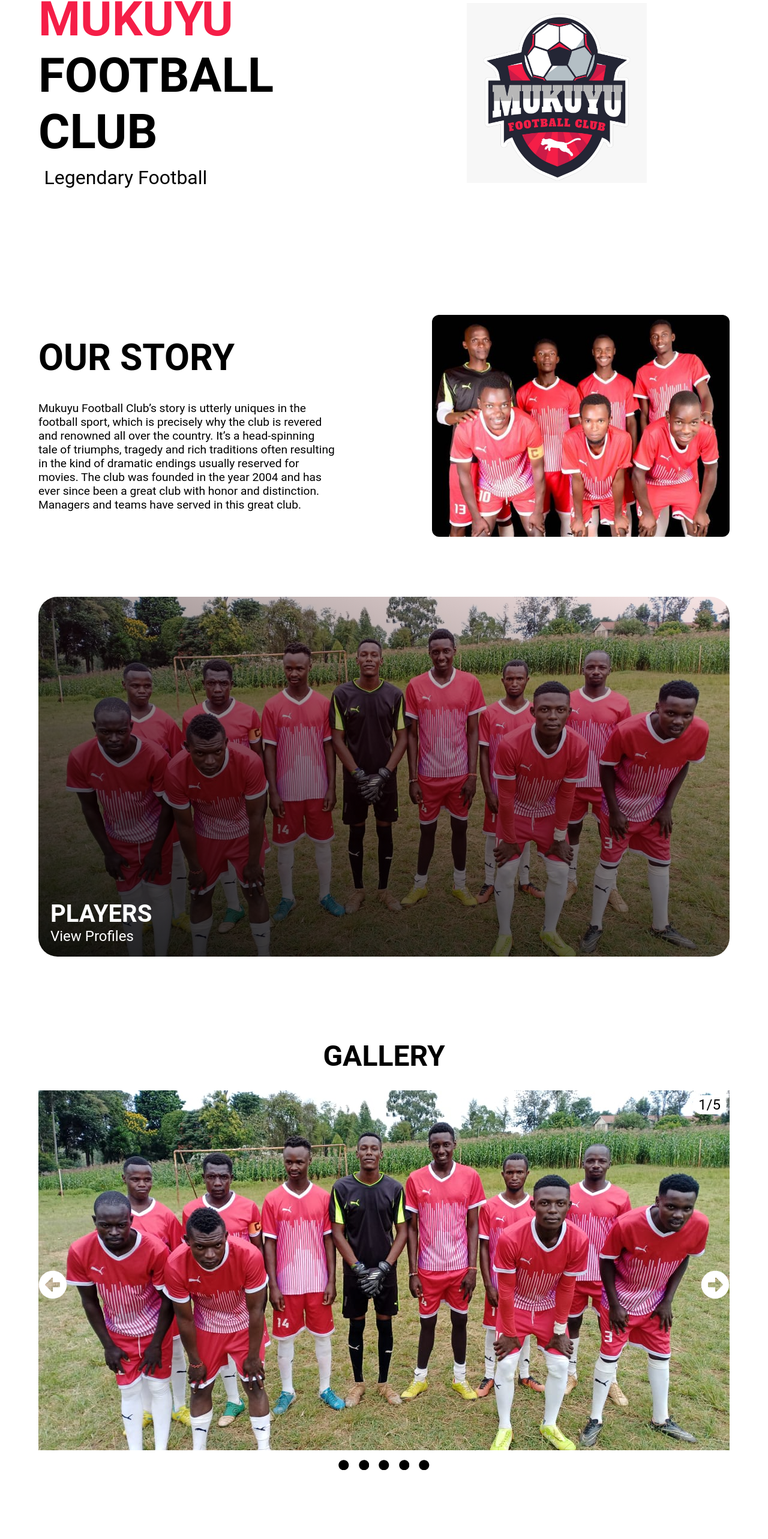
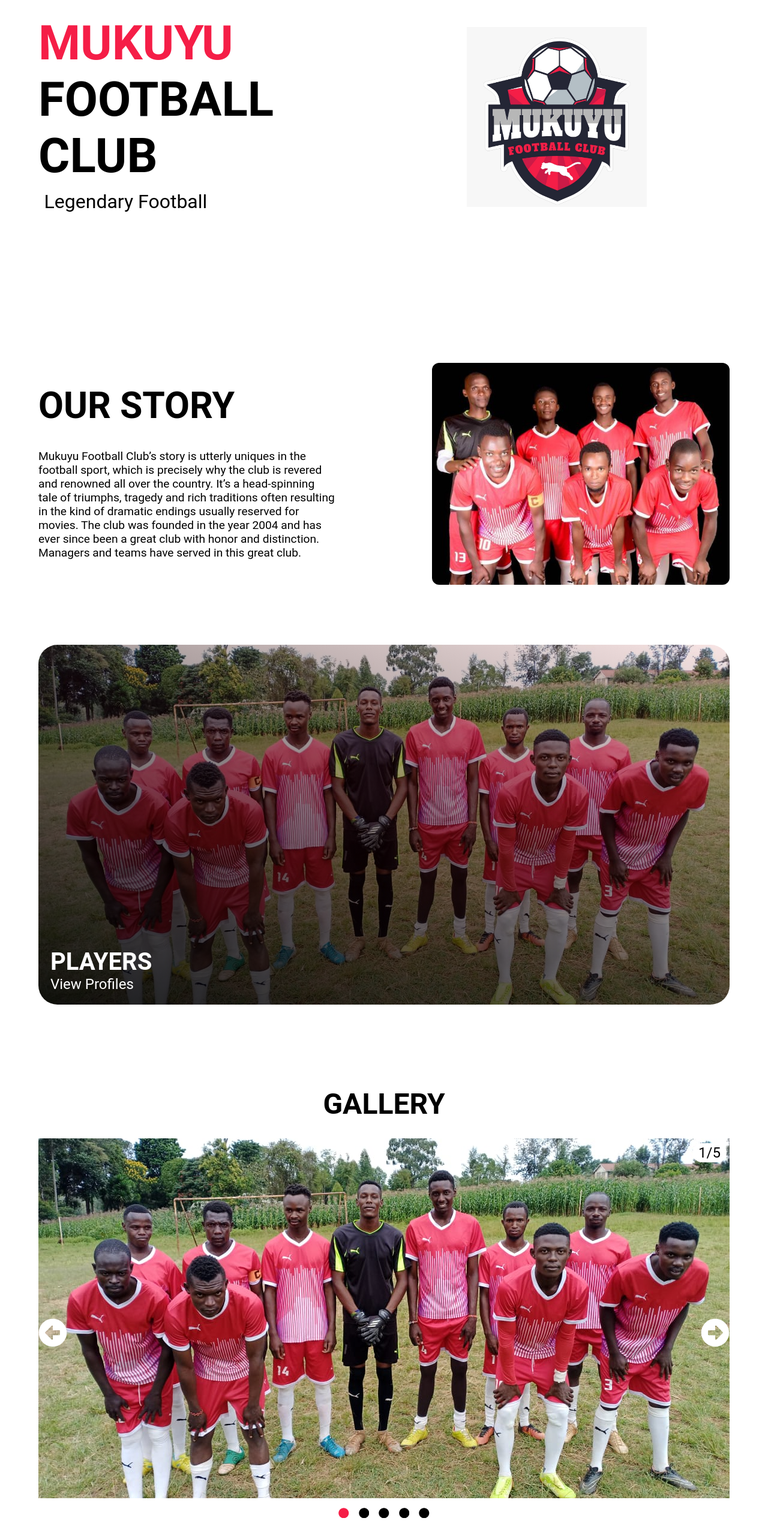
Before and after one commit to AlexAaqil/Mukuyu-Football-Club, a React (Vite) app: page / in a window 1280 px wide. Shown: the part 205-2771 px from the top of the page at 60% size. Built offline with nearby package versions, Linux system fonts and the light colour scheme.

Commit message:
updated the Gallery to show the active image in the dots by changing the color of the dot. Added padding so the navbar does not hide elements at the top of the page

```diff
--- a/src/containers/About/about.scss
+++ b/src/containers/About/about.scss
@@ -1,4 +1,6 @@
 .About {
+  padding: 5em 0 0;
+
   .container {
     display: flex;
     flex-direction: column-reverse;
@@ -13,14 +15,12 @@
 
     img {
       width: 100%;
-            margin: auto;
       border-radius: 12px;
     }
   }
 }
 
-
-@media screen and (width >=900px) {
+@media screen and (width >= 900px) {
   .About {
     .container {
       display: grid;
--- a/src/containers/Gallery/ImageSlider.jsx
+++ b/src/containers/Gallery/ImageSlider.jsx
@@ -1,21 +1,31 @@
 import { useState } from "react";
 import PropTypes from "prop-types";
-import { FaArrowAltCircleRight, FaArrowAltCircleLeft, FaCircle } from "react-icons/fa";
+import {
+  FaArrowAltCircleRight,
+  FaArrowAltCircleLeft,
+  FaCircle,
+} from "react-icons/fa";
 
 const ImageSlider = ({ slides }) => {
   const [current, setCurrent] = useState(0);
+  const [activeDot, setActiveDot] = useState(0);
   const length = slides.length;
 
   const nextSlide = () => {
-    setCurrent(current === length - 1 ? 0 : current + 1);
+    const nextIndex = current === length - 1 ? 0 : current + 1;
+    setCurrent(nextIndex);
+    setActiveDot(nextIndex);
   };
 
   const prevSlide = () => {
-    setCurrent(current === 0 ? length - 1 : current - 1);
+    const prevIndex = current === 0 ? length - 1 : current - 1;
+    setCurrent(prevIndex);
+    setActiveDot(prevIndex);
   };
 
   const goToSlide = (slideIndex) => {
     setCurrent(slideIndex);
+    setActiveDot(slideIndex);
   };
 
   if (!Array.isArray(slides) || slides.length <= 0) {
@@ -38,9 +48,11 @@ const ImageSlider = ({ slides }) => {
               className="icon right-arrow"
               onClick={nextSlide}
             />
-            <span>{index+1}/{slides.length}</span>
+            <span>
+              {index + 1}/{slides.length}
+            </span>
             {index === current && (
-              <img src={slide.image} alt="travel image" className="image" />
+              <img src={slide.image} alt="Slide image" className="image" />
             )}
           </div>
         ))}
@@ -50,7 +62,7 @@ const ImageSlider = ({ slides }) => {
         {slides.map((slide, slideIndex) => (
           <div
             key={slideIndex}
-            className="dot"
+            className={`dot ${slideIndex === activeDot ? "active_dot" : ""}`}
             onClick={() => goToSlide(slideIndex)}
           >
             <FaCircle />
--- a/src/containers/Gallery/gallery.scss
+++ b/src/containers/Gallery/gallery.scss
@@ -91,6 +91,10 @@
           .dot {
             font-size: 1.1em;
           }
+
+          .active_dot {
+            color: #F51E47;
+          }
         }
     }
   }
--- a/src/containers/Hero/hero.scss
+++ b/src/containers/Hero/hero.scss
@@ -1,5 +1,6 @@
 .Hero {
     height: 80vh;
+    padding: 5em 0 0;
 
     .container {
         display: flex;
--- a/src/containers/ListPlayers/players.scss
+++ b/src/containers/ListPlayers/players.scss
@@ -1,4 +1,6 @@
 .Players {
+  padding: 5em 0 0;
+
   .container {
     h1 {
       font-size: 1.8em;
@@ -29,7 +31,11 @@
 
         p {
           position: absolute;
-          background: linear-gradient(100deg, rgba(0, 0, 0, 0.1), rgba(8, 1, 54, 0.9));
+          background: linear-gradient(
+            100deg,
+            rgba(0, 0, 0, 0.1),
+            rgba(8, 1, 54, 0.9)
+          );
           color: #fff;
           font-size: 2em;
           font-weight: bold;
@@ -72,7 +78,7 @@
             transition: transform 0.6s ease-in-out;
 
             &:hover {
-                transform: scale(1.1);
+              transform: scale(1.1);
             }
           }
         }
```
Lines whose indentation alone changed are shown as unchanged.
